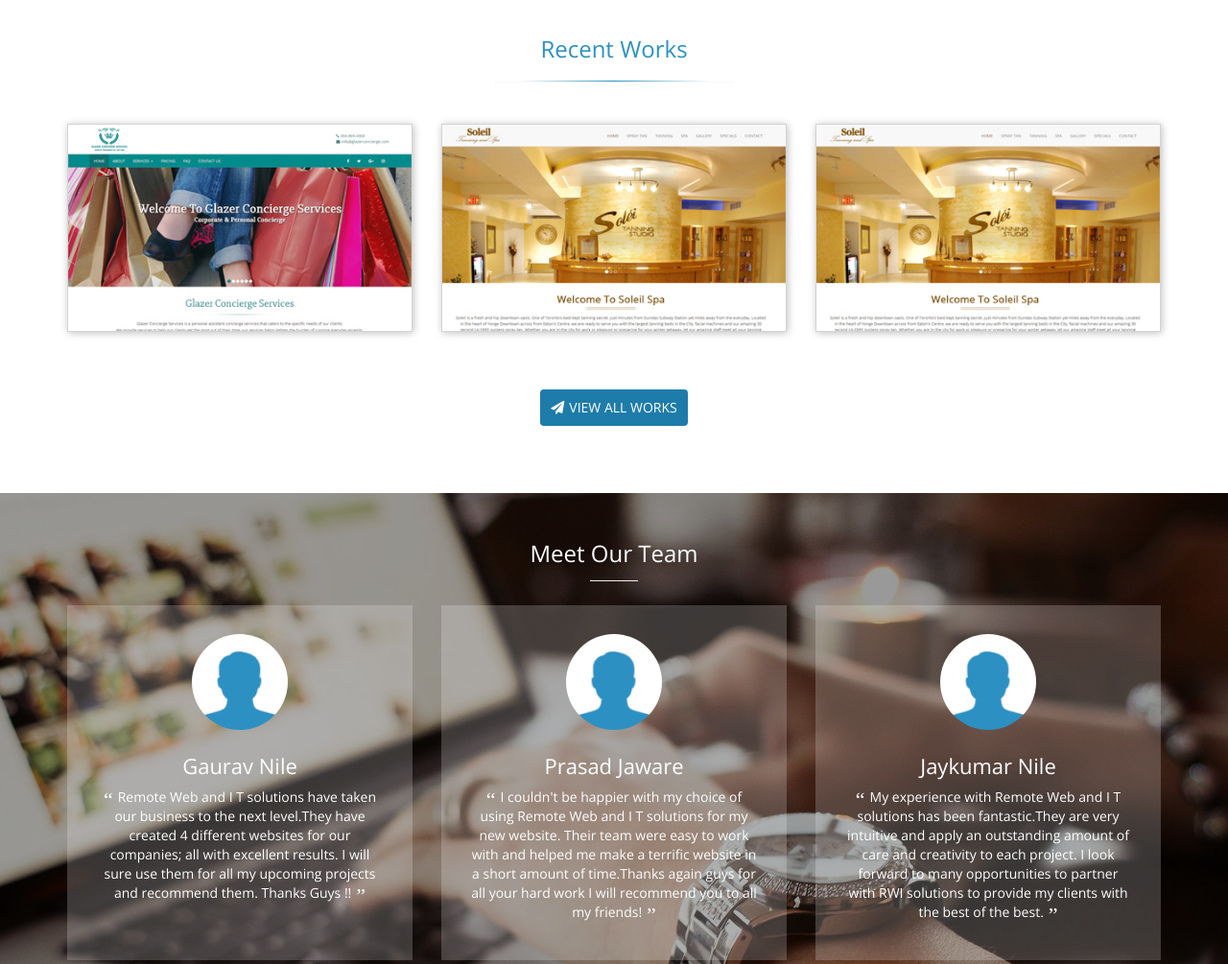
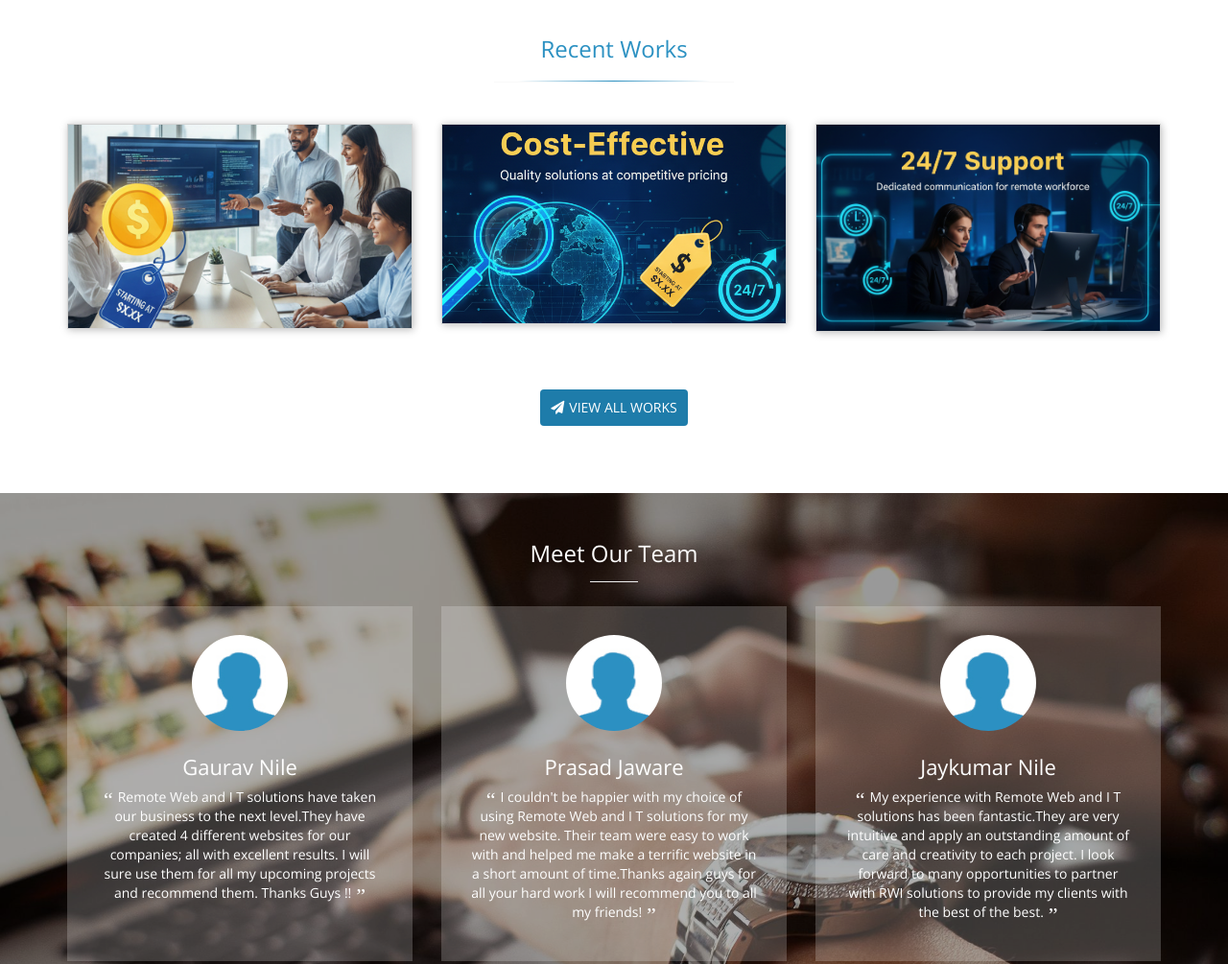
Before and after one commit to GAURAVNILE/Nxtdyne-Main, a plain HTML site: page index.html in a window 1280 px wide. Shown: the part 1720-2725 px from the top of the page at 96% size. Drawn offline with nearby package versions, Linux system fonts and the light colour scheme.

Commit message:
Recent Work v1

```diff
--- a/index.html
+++ b/index.html
@@ -254,7 +254,7 @@
 
                     <div class="img_portfoliobox">
                                     <div class="ImageWrapper BackgroundS">
-                                        <img class="img-responsive" src="images/glazer.jpg">
+                                        <img class="img-responsive" src="images/Expert Team.png">
                                       <div class="ImageOverlayMg"></div>
                                         <div class="Buttons StyleF">
                                             <span class="WhiteRounded"><a href="imageannotation.html" target="_blank"><i class="fa fa-link"></i></a>
@@ -269,7 +269,7 @@
 
                         <div class="img_portfoliobox">
                                     <div class="ImageWrapper BackgroundS">
-                                        <img class="img-responsive" src="images/soleil.jpg">
+                                        <img class="img-responsive" src="images/Cost Effective.png">
                                          <div class="ImageOverlayMg"></div>
                                         <div class="Buttons StyleF">
                                             <span class="WhiteRounded"><a href="Transcription.html" target="_blank"><i class="fa fa-link"></i></a>
@@ -284,7 +284,7 @@
                     <div class="col-sm-4">
                         <div class="img_portfoliobox">
                                     <div class="ImageWrapper BackgroundS">
-                                        <img class="img-responsive" src="images/rintu.jpg">
+                                        <img class="img-responsive" src="images/24_7 Support.png">
                                         <div class="ImageOverlayMg"></div>
                                         <div class="Buttons StyleF">
                                             <span class="WhiteRounded"><a href="Translation.html" target="_blank"><i class="fa fa-link"></i></a>
```
Also changed, not shown: images/24_7 Support.png (added), images/Cost Effective.png (added), images/Expert Team.png (added).
